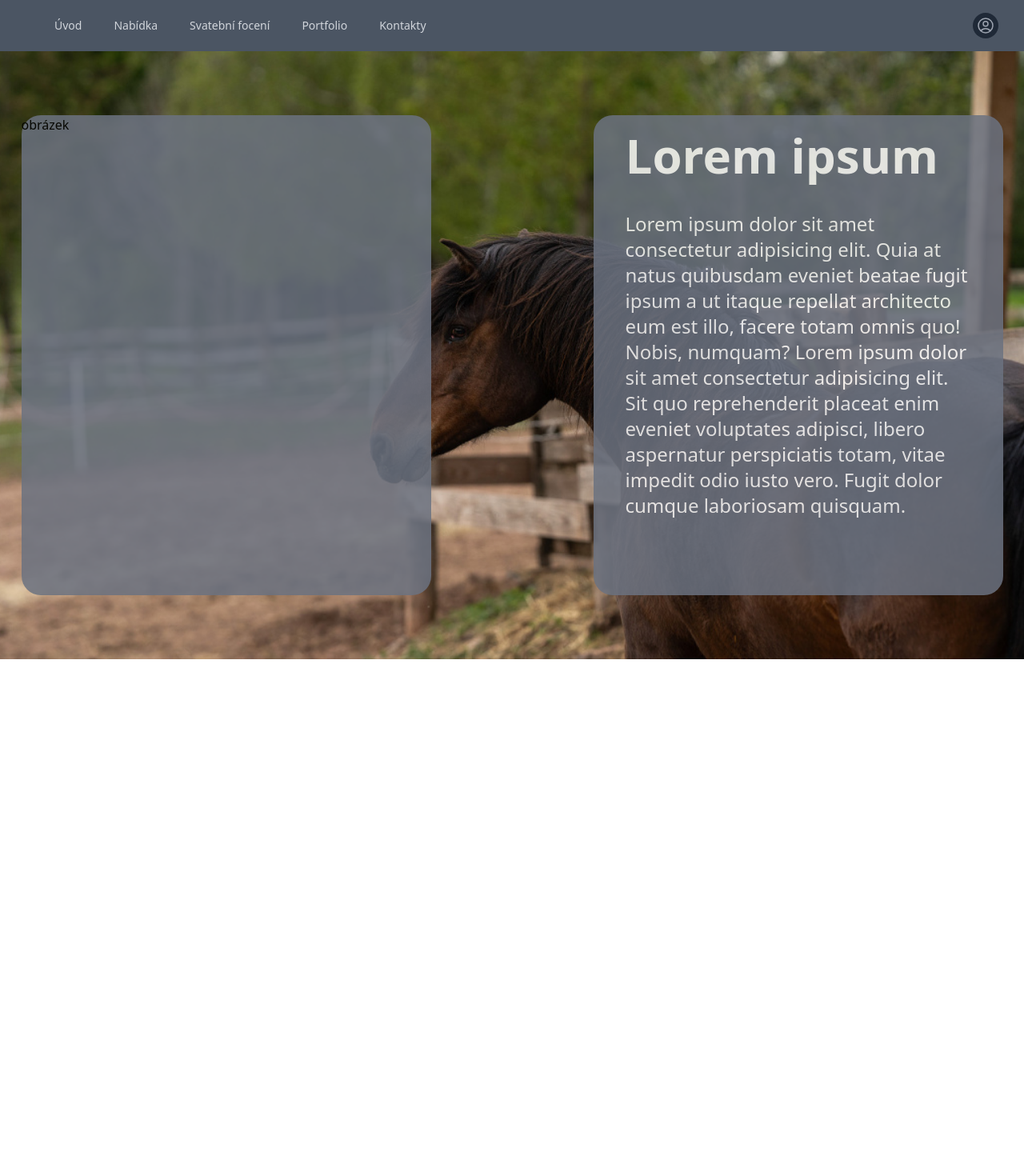
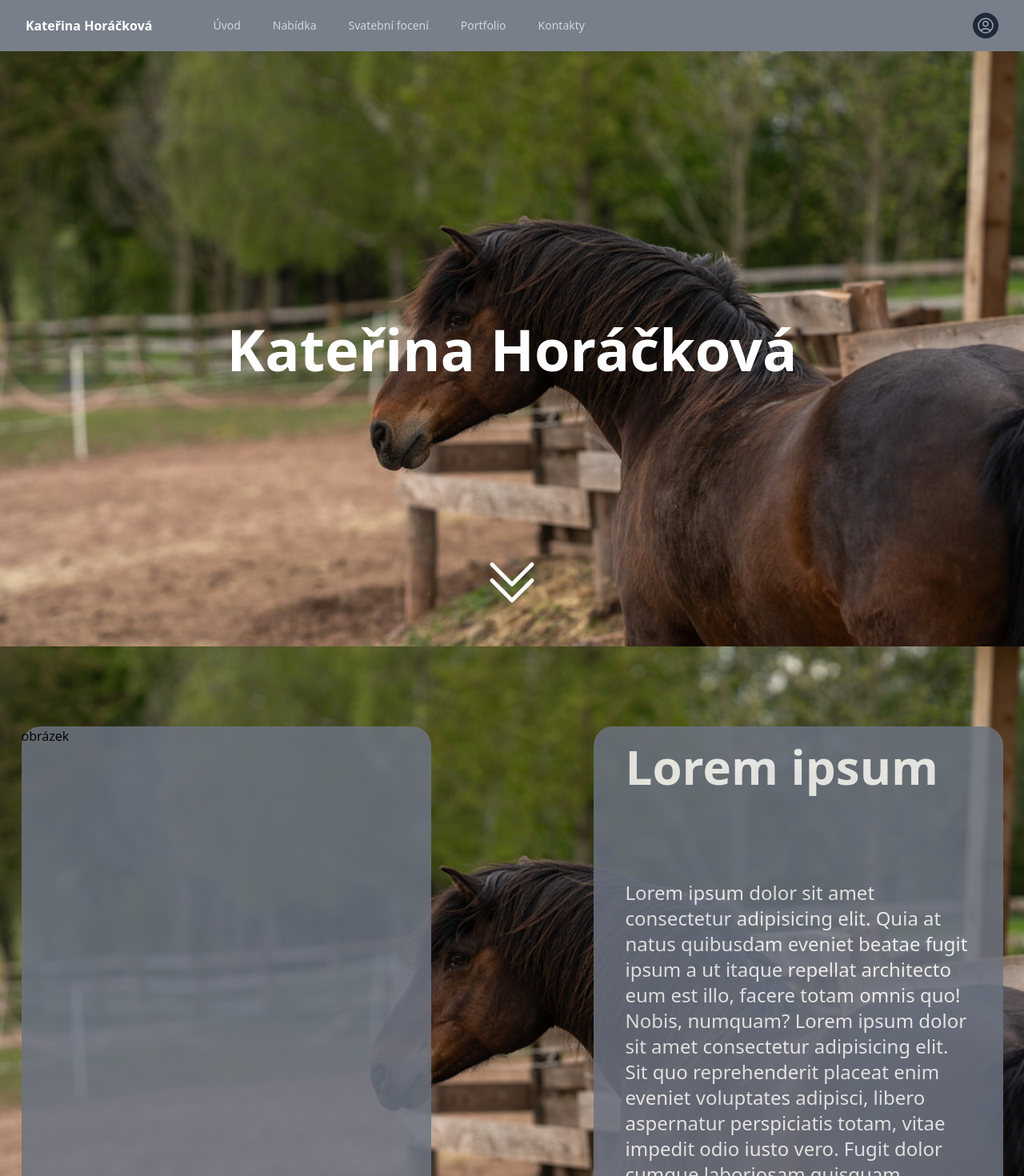
Before and after one commit to Woryx22/IMP, a JavaScript app: page / in a window 1280 px wide. Shown: the top 1470 px of the page at 80% size. Before the commit the page ends 824 px from the top, so only its background shows below. Built offline with nearby package versions, Linux system fonts and the light colour scheme.

Commit message:
offer a navbar

```diff
--- a/src/App.js
+++ b/src/App.js
@@ -1,5 +1,6 @@
 import Header from "./components/Header"
 import Main from "./components/Main"
+import Offer from "./components/Offer"
 import "./index.css"
 
 const App = () => {
@@ -7,6 +8,7 @@ const App = () => {
     <div className="app">
       <Header />
       <Main/>
+      <Offer/>
 
 
     </div>
--- a/src/components/Header.js
+++ b/src/components/Header.js
@@ -3,7 +3,7 @@ import { Bars3Icon, XMarkIcon, UserCircleIcon } from '@heroicons/react/24/outlin
 
 const navigation = [
     { name: 'Úvod', href: '#', current: false },
-    { name: 'Nabídka', href: '#', current: false },
+    { name: 'Nabídka', href: '#offer', current: false },
     { name: 'Svatební focení', href: '#', current: false },
     { name: 'Portfolio', href: '#', current: false },
     { name: 'Kontakty', href: '#', current: false },
@@ -15,10 +15,12 @@ function classNames(...classes) {
 
 export default function Header() {
     return (
-        <Disclosure as="nav" className="bg-gray-600 sticky top-0">
+        <Disclosure as="nav" className="bg-gray-600 bg-opacity-75 sticky top-0 z-10">
             <div className="mx-auto max-w-7xl px-2 sm:px-6 lg:px-8">
                 <div className="relative flex h-16 items-center justify-between">
-
+                {/* <div className="flex items-center">
+                        <span className="text-white text-xl font-bold">Kateřina Horáčková</span>
+                    </div> */}
 
                     {/*Mobile*/}
                     <div className="absolute inset-y-0 left-0 flex items-center sm:hidden">
@@ -33,13 +35,9 @@ export default function Header() {
                     </div>
 
                     <div className="flex flex-1 items-center justify-center sm:items-stretch sm:justify-start">
-                        {/* <div className="flex shrink-0 items-center">
-                            <img
-                                alt="Your Company"
-                                src="https://tailwindui.com/plus/img/logos/mark.svg?color=indigo&shade=500"
-                                className="h-8 w-auto"
-                            />
-                        </div> */}
+                        <div className="flex shrink-0 items-center xl:mr-10">
+                            <span className="font-bold text-white">Kateřina Horáčková</span>
+                        </div>
                         <div className="hidden sm:ml-6 sm:block">
                             <div className="flex space-x-4">
                                 {navigation.map((item) => (
--- a/src/components/Main.js
+++ b/src/components/Main.js
@@ -1,17 +1,14 @@
 import "../index.css"
+import { ChevronDoubleDownIcon } from '@heroicons/react/24/outline'
 
 
 export default function Main() {
     return (
-        <div className="bgi w-[100%] h-[95vh]  bg-bottom bg-cover grid gap-4 md:gap-[150px] grid-cols-1 md:grid-cols-2 justify-items-center  content-center">
-            <div className="bg-gray-500 w-[80vw] md:w-[40vw] h-[40vh] md:h-[75vh] opacity-85 rounded-3xl">
-                <p>obrázek</p>
-            </div>
-            <div className="bg-gray-500 w-[80vw] md:w-[40vw] h-[40vh] md:h-[75vh] opacity-85 rounded-3xl">
-                <h1 className="font bold text-2xl md:text-4xl lg:text-6xl font-bold text-white ms-10 mt-5">Lorem ipsum</h1>
-                <p className="text-base md:text-xl lg:text-2xl text-white mx-10 mt-10">Lorem ipsum dolor sit amet consectetur adipisicing elit. Quia at natus quibusdam eveniet beatae fugit ipsum a ut itaque repellat architecto eum est illo, facere totam omnis quo! Nobis, numquam? Lorem ipsum dolor sit amet consectetur adipisicing elit. Sit quo reprehenderit placeat enim eveniet voluptates adipisci, libero aspernatur perspiciatis totam, vitae impedit odio iusto vero. Fugit dolor cumque laboriosam quisquam.</p>
-            </div>
-
-        </div>
+        <div className="bgi w-[100%] h-[93vh] bg-bottom bg-cover relative flex items-center justify-center">
+                    <h1 className="text-white font-bold text-4xl md:text-7xl">Kateřina Horáčková</h1>
+                    <span className="absolute bottom-10 left-1/2 transform -translate-x-1/2 text-white text-8xl">
+                        <ChevronDoubleDownIcon className="w-[80px]"/>
+                    </span>
+                </div>
     )
 }
--- /dev/null
+++ b/src/components/Offer.js
@@ -0,0 +1,17 @@
+import "../index.css"
+
+
+export default function Offer() {
+    return (
+        <div id="offer" className="bgi w-[100%] h-[100vh]  bg-bottom bg-cover grid gap-4 lg:gap-[150px] grid-cols-1 lg:grid-cols-2 justify-items-center  content-center">
+            <div className="bg-gray-500 w-[80vw] lg:w-[40vw] h-[40vh] lg:h-[75vh] opacity-85 rounded-3xl">
+                <p>obrázek</p>
+            </div>
+            <div className="bg-gray-500 w-[80vw] lg:w-[40vw] h-[40vh] lg:h-[75vh] opacity-85 rounded-3xl">
+                <h1 className="font bold text-2xl md:text-4xl lg:text-6xl font-bold text-white ms-10 mt-5">Lorem ipsum</h1>
+                <p className="text-sm sm:text-base md:text-xl lg:text-2xl text-white mx-10 sm:mt-10 xl:mt-28">Lorem ipsum dolor sit amet consectetur adipisicing elit. Quia at natus quibusdam eveniet beatae fugit ipsum a ut itaque repellat architecto eum est illo, facere totam omnis quo! Nobis, numquam? Lorem ipsum dolor sit amet consectetur adipisicing elit. Sit quo reprehenderit placeat enim eveniet voluptates adipisci, libero aspernatur perspiciatis totam, vitae impedit odio iusto vero. Fugit dolor cumque laboriosam quisquam.</p>
+            </div>
+
+        </div>
+    )
+}
--- a/src/index.css
+++ b/src/index.css
@@ -6,3 +6,6 @@
 .bgi{
     background-image: url("./images/imgbg.png");
 }
+html{
+    scroll-behavior: smooth;
+}
```
